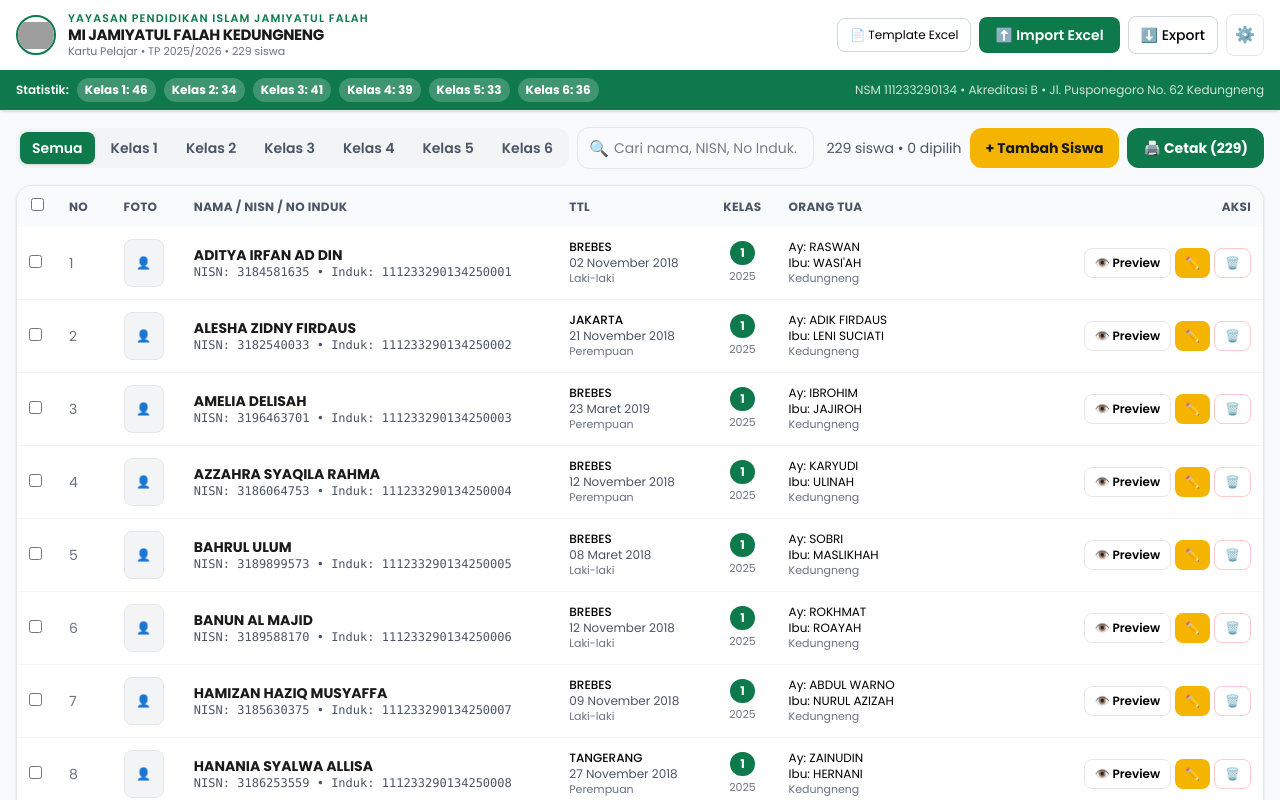
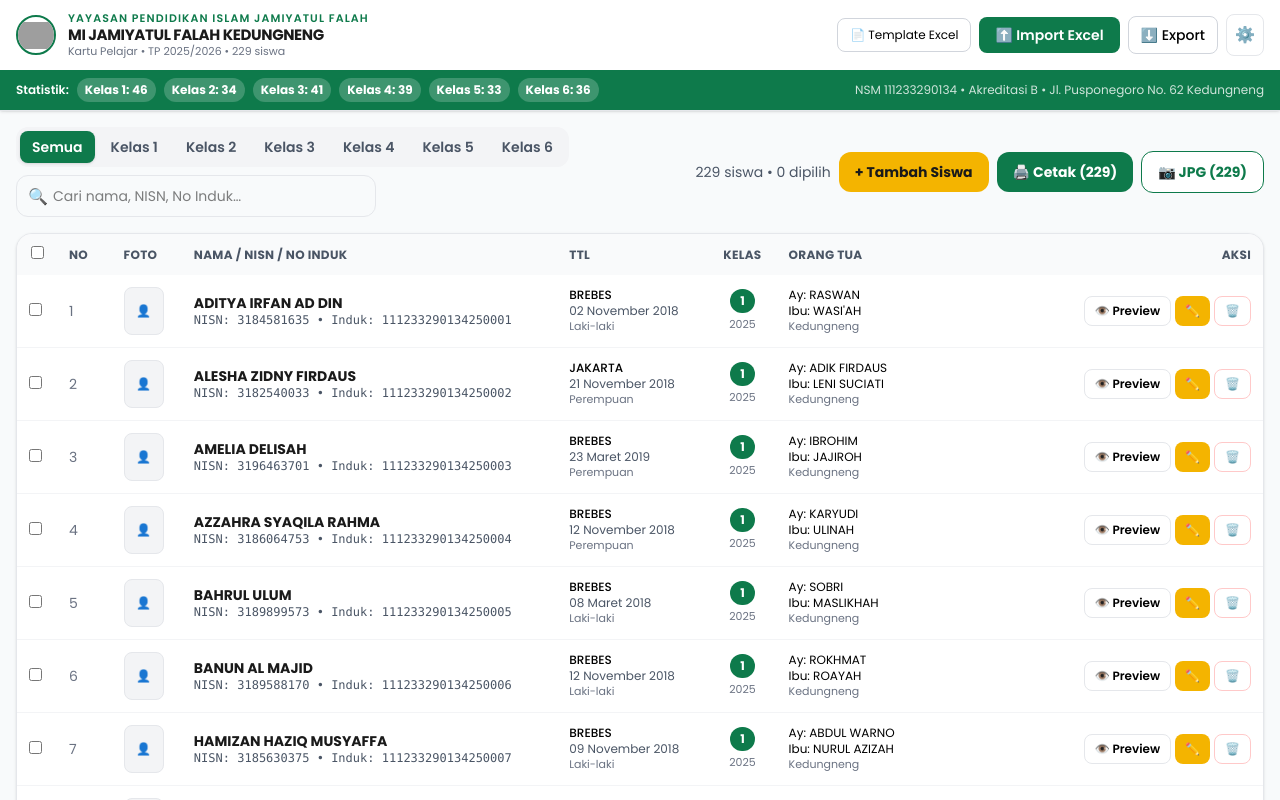
Before and after one commit to bowowiwendi/kartu-siswa-mijafa, a React (Vite) app: page / in a window 1280 px wide. Shown: the top 800 px of the page. Built offline with nearby package versions, Linux system fonts and the light colour scheme; grey boxes are pictures that could not be loaded.

Commit message:
feat: tambah download JPG (semua kartu & per kartu preview) via html2canvas

```diff
--- a/src/App.jsx
+++ b/src/App.jsx
@@ -3,6 +3,7 @@
 import { initialStudents } from "./data/students";
 import { CardFront, CardBack } from "./components/StudentCard";
 import * as XLSX from "xlsx";
+import html2canvas from "html2canvas";
 
 const KELAS_OPTIONS = ["1", "2", "3", "4", "5", "6"];
 const STORAGE_KEY = "mijafa-students-v2";
@@ -63,6 +64,8 @@
   const [showSettings, setShowSettings] = useState(false);
   const [toast, setToast] = useState("");
   const fileRef = useRef(null);
+  const printRef = useRef(null);
+  const previewCardRef = useRef(null);
 
   // form state
   const emptyForm = {
@@ -291,6 +294,53 @@
     setShowPrint(toPrint);
   }
 
+  async function handleDownloadJPG() {
+    const toPrint = selected.size ? students.filter((s) => selected.has(s.noInduk)) : filtered;
+    if (toPrint.length === 0) {
+      notify("Tidak ada data untuk diunduh");
+      return;
+    }
+    // pastikan area cetak dirender
+    setShowPrint(toPrint);
+    notify("Menyiapkan JPG...");
+    setTimeout(async () => {
+      const el = printRef.current;
+      if (!el) {
+        notify("Gagal capture JPG");
+        return;
+      }
+      try {
+        const canvas = await html2canvas(el, { scale: 2, useCORS: true, allowTaint: false, backgroundColor: "#ffffff", logging: false });
+        const link = document.createElement("a");
+        link.download = `kartu-MIJAFA-${new Date().toISOString().slice(0, 10)}-${toPrint.length}siswa.jpg`;
+        link.href = canvas.toDataURL("image/jpeg", 0.92);
+        link.click();
+        notify(`JPG ${toPrint.length} siswa diunduh`);
+      } catch (e) {
+        notify("Gagal download JPG: " + e.message);
+      }
+    }, 600);
+  }
+
+  async function handleDownloadSingleJPG(siswa) {
+    const el = previewCardRef.current;
+    if (!el) {
+      notify("Gagal capture kartu");
+      return;
+    }
+    try {
+      const canvas = await html2canvas(el, { scale: 3, useCORS: true, allowTaint: false, backgroundColor: "#ffffff", logging: false });
+      const link = document.createElement("a");
+      const safeName = (siswa.nama || "kartu").replace(/[^a-zA-Z0-9]/g, "_").slice(0, 20);
+      link.download = `${safeName}-${siswa.nisn || siswa.noInduk}.jpg`;
+      link.href = canvas.toDataURL("image/jpeg", 0.95);
+      link.click();
+      notify("JPG kartu diunduh");
+    } catch (e) {
+      notify("Gagal download JPG: " + e.message);
+    }
+  }
+
   // print window - sinkron dengan pengaturan (schoolData), tanpa QR/KELAS/TP, masa berlaku permanen
   useEffect(() => {
     if (!showPrint) return;
@@ -460,6 +510,14 @@
             className="bg-[#0e7a4b] text-white px-4 py-2.5 rounded-xl text-sm font-bold hover:bg-[#0a5c38] disabled:opacity-50 flex items-center gap-2"
           >
             🖨️ Cetak {selectedCount ? `(${selectedCount})` : `(${filtered.length})`}
+          </button>
+          <button
+            onClick={handleDownloadJPG}
+            disabled={filtered.length === 0}
+            className="bg-white border border-[#0e7a4b] text-[#0e7a4b] px-4 py-2.5 rounded-xl text-sm font-bold hover:bg-[#f0fdf4] disabled:opacity-50 flex items-center gap-2"
+            title="Download semua kartu terpilih sebagai JPG (satu lembar A4)"
+          >
+            📷 JPG {selectedCount ? `(${selectedCount})` : `(${filtered.length})`}
           </button>
           {selectedCount > 0 && (
             <button
@@ -700,6 +758,12 @@
               <h3 className="font-bold text-lg">Preview Kartu — {preview.nama} • Kelas {preview.kelas}</h3>
               <div className="flex gap-2">
                 <button
+                  onClick={() => handleDownloadSingleJPG(preview)}
+                  className="bg-white border border-[#0e7a4b] text-[#0e7a4b] px-4 py-2 rounded-xl text-sm font-bold hover:bg-[#f0fdf4]"
+                >
+                  📷 Download JPG
+                </button>
+                <button
                   onClick={() => {
                     setSelected(new Set([preview.noInduk]));
                     setPreview(null);
@@ -714,7 +778,7 @@
                 </button>
               </div>
             </div>
-            <div className="flex flex-col lg:flex-row gap-8 justify-center items-center bg-white p-8 rounded-xl border">
+            <div ref={previewCardRef} className="flex flex-col lg:flex-row gap-8 justify-center items-center bg-white p-8 rounded-xl border">
               <div className="flex flex-col items-center gap-2">
                 <span className="text-xs font-bold tracking-widest text-[#0e7a4b]">DEPAN</span>
                 <CardFront siswa={preview} school={schoolData} />
@@ -811,6 +875,9 @@
             <div className="flex justify-between items-center mb-4 border-b pb-3">
               <h2 className="font-bold">Pratinjau Cetak — {showPrint.length} kartu • Popup diblokir? Cetak dari sini</h2>
               <div className="flex gap-2">
+                <button onClick={handleDownloadJPG} className="bg-white border border-[#0e7a4b] text-[#0e7a4b] px-4 py-2 rounded-lg text-sm font-bold hover:bg-[#f0fdf4]">
+                  📷 Download JPG
+                </button>
                 <button onClick={() => window.print()} className="bg-[#0e7a4b] text-white px-4 py-2 rounded-lg text-sm font-bold">
                   🖨️ Print (Ctrl+P)
                 </button>
@@ -820,7 +887,7 @@
               </div>
             </div>
             <div className="text-center text-xs text-gray-500 mb-3">SATU LEMBAR — Depan & Belakang berdampingan (4 siswa per lembar A4, kartu 88×56mm) — Potong sesuai garis putus</div>
-            <div className="grid grid-cols-2 gap-4">
+            <div ref={printRef} className="grid grid-cols-2 gap-4 bg-white p-2">
               {showPrint.map((s) => (
                 <React.Fragment key={s.noInduk}>
                   <CardFront siswa={s} school={schoolData} />
```
